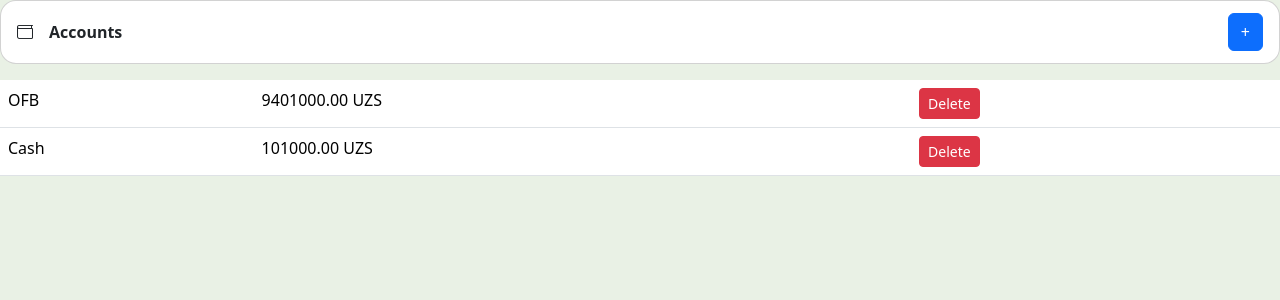
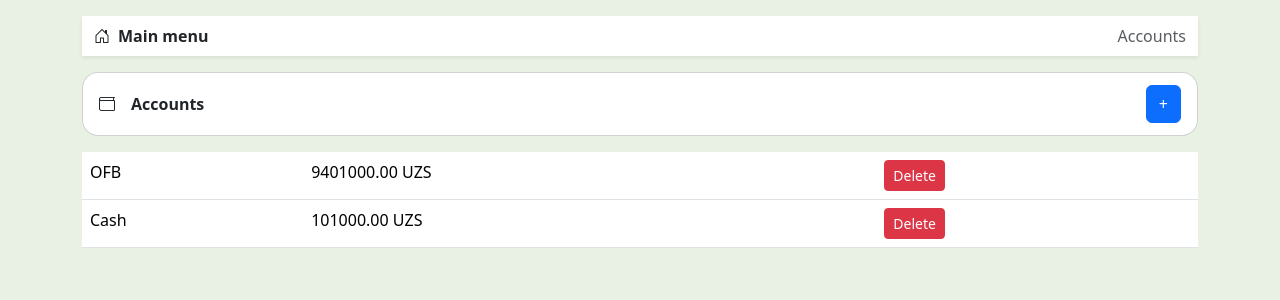
Before and after one commit to Jahongir2109/finance_pm, a Flask app: page /accounts in a window 1280 px wide. Shown: the top 300 px of the page. Run offline with Flask 3, Linux system fonts and the light colour scheme; data comes from the database, SQL or seed files in the repository; some libraries are stand-ins or nearby versions.

Commit message:
title property added and container style added

```diff
--- a/app.py
+++ b/app.py
@@ -42,7 +42,8 @@ def index():
     return render_template(
         "index.html",
         accounts=accounts,
-        recent_entries=recent_entries
+        recent_entries=recent_entries,
+        title="Dashboard"
     )
 
 # -----------------------
@@ -80,6 +81,7 @@ def accounts():
     return render_template(
         "accounts.html",
         accounts=accounts_list,
+        title="Accounts",
         currencies=currencies_list
     )
 
@@ -111,7 +113,8 @@ def currencies():
     currencies_list = db.execute("SELECT * FROM currencies")
     return render_template(
         "currencies.html",
-        currencies=currencies_list
+        currencies=currencies_list,
+        title="Currencies"
     )
 
 # -----------------------
@@ -158,7 +161,7 @@ def categories():
         FROM categories c
         LEFT JOIN categories p ON p.id = c.parentId
     """)
-    return render_template("categories.html", categories=categories_list)
+    return render_template("categories.html", categories=categories_list, title="Categories")
 
 # -----------------------
 # GENERIC ENTRIES (INCOME / EXPENSE)
@@ -273,7 +276,7 @@ def transfers():
     """)
 
     accounts_list = db.execute("SELECT * FROM accounts")
-    return render_template("transfers.html", transfers=transfers_list, accounts=accounts_list)
+    return render_template("transfers.html", transfers=transfers_list, accounts=accounts_list,title="Transfers")
 
 # -----------------------
 # REPORTS
@@ -284,7 +287,7 @@ def transfers():
 @app.route("/reports")
 def reports():
     # Bu sahifa 4 ta hisobotga link beradi
-    return render_template("reports.html")
+    return render_template("reports.html",title="Reports")
 
 
 # -----------------------
@@ -345,7 +348,7 @@ def report_expense_category():
         "report_detail.html",
         title="Expense by Category",
         rows=data,
-        value_key="amount"
+        value_key="amount",
     )
 
 
@@ -365,5 +368,5 @@ def report_expense_monthly():
         "report_detail.html",
         title="Expense Monthly",
         rows=data,
-        value_key="amount"
+        value_key="amount",
     )
--- a/templates/accounts.html
+++ b/templates/accounts.html
@@ -40,7 +40,7 @@
 
                 <div class="modal-body">
                     <input name="name" class="form-control mb-2" placeholder="Name" required>
-                    <input name="balance" type="number" step="0.01" class="form-control mb-2" required>
+                    <input name="balance" type="number" step="0.01" class="form-control mb-2" placeholder="Balance" required>
                     <select name="currency" id="currencySelect" class="form-select" required>
                         {% for c in currencies %}
                         <option value="{{ c.id }}">{{ c.name }}</option>
@@ -72,7 +72,7 @@
 
                 <div class="modal-body">
                     <input id="editName" class="form-control mb-2" required>
-                    <input id="editBalance" type="number" step="0.01" class="form-control mb-2" required>
+                    <input id="editBalance" type="number" step="0.01" placeholder="balance" class="form-control mb-2" required>
                     <select id="currencySelect" class="form-select">
                         {% for c in currencies %}
                         <option value="{{ c.id }}">{{ c.name }}</option>
--- a/templates/layout.html
+++ b/templates/layout.html
@@ -1,17 +1,35 @@
 <!DOCTYPE html>
 <html lang="en">
+
 <head>
   <meta charset="UTF-8">
   <meta name="viewport" content="width=device-width, initial-scale=1.0">
   <link href="https://cdn.jsdelivr.net/npm/bootstrap@5.3.2/dist/css/bootstrap.min.css" rel="stylesheet">
-    <link rel="stylesheet"
-      href="https://cdn.jsdelivr.net/npm/bootstrap-icons@1.11.3/font/bootstrap-icons.css">
+  <link rel="stylesheet" href="https://cdn.jsdelivr.net/npm/bootstrap-icons@1.11.3/font/bootstrap-icons.css">
   <link rel="stylesheet" href="{{ url_for('static', filename='css/style.css') }}">
   <title>Layout</title>
 </head>
-<body>
+
+<body class="container py-3">
+  {% if title!='Dashboard' %}
+  <nav class="navbar navbar-light bg-white shadow-sm mb-3">
+    <div class="container d-flex justify-content-between align-items-center">
+      <!-- Main menu redirect -->
+      <a href="{{ url_for('index') }}" class="text-decoration-none text-dark d-flex align-items-center gap-2">
+        <i class="bi bi-house-door"></i>
+        <strong>Main menu</strong>
+      </a>
+
+      <!-- Optional: page title -->
+      {% if title %}
+      <span class="text-muted">{{ title }}</span>
+      {% endif %}
+    </div>
+  </nav>
+  {% endif %}
   {% block body %}
   {% endblock %}
 </body>
 <script src="https://cdn.jsdelivr.net/npm/bootstrap@5.3.2/dist/js/bootstrap.bundle.min.js"></script>
+
 </html>
```
Lines whose indentation alone changed are shown as unchanged.
